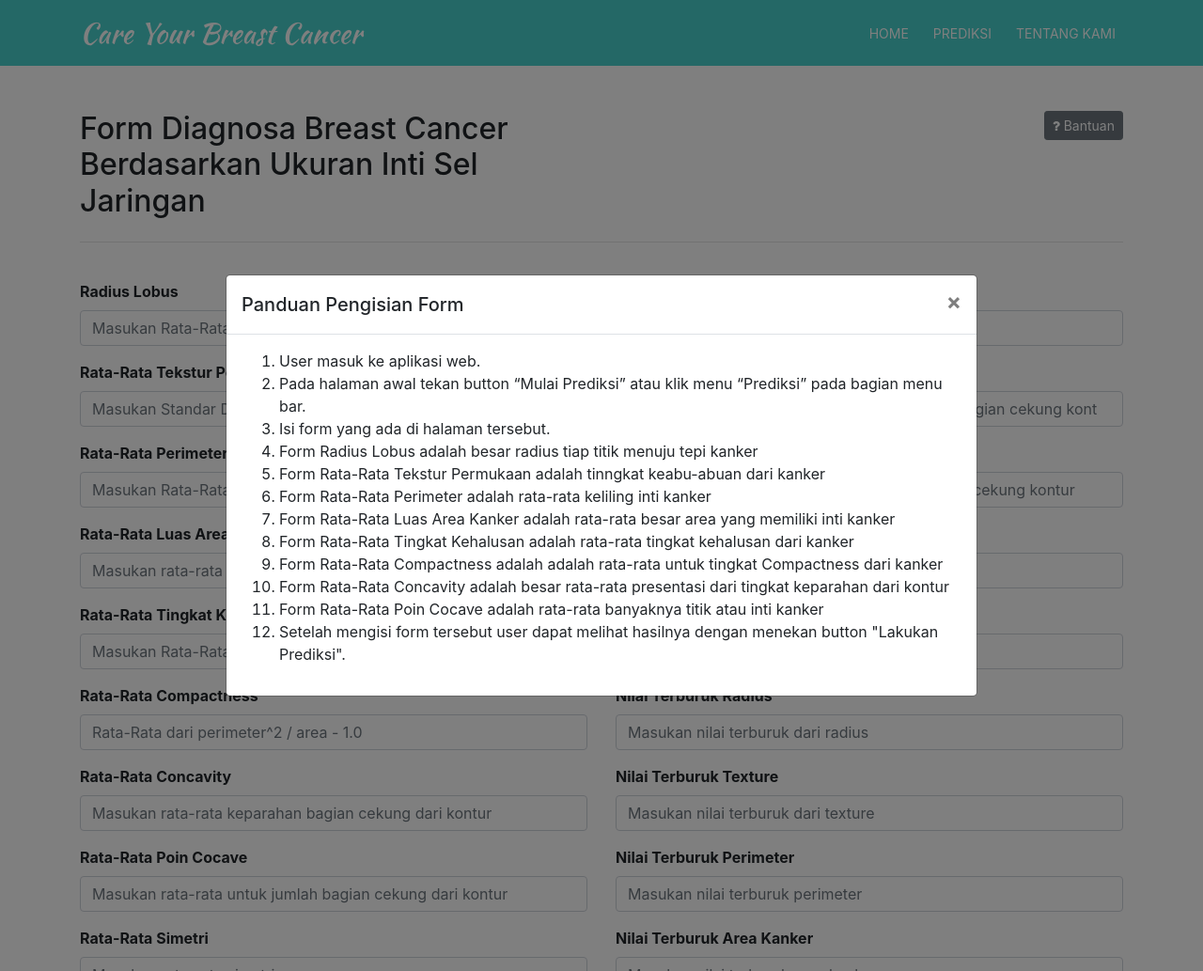
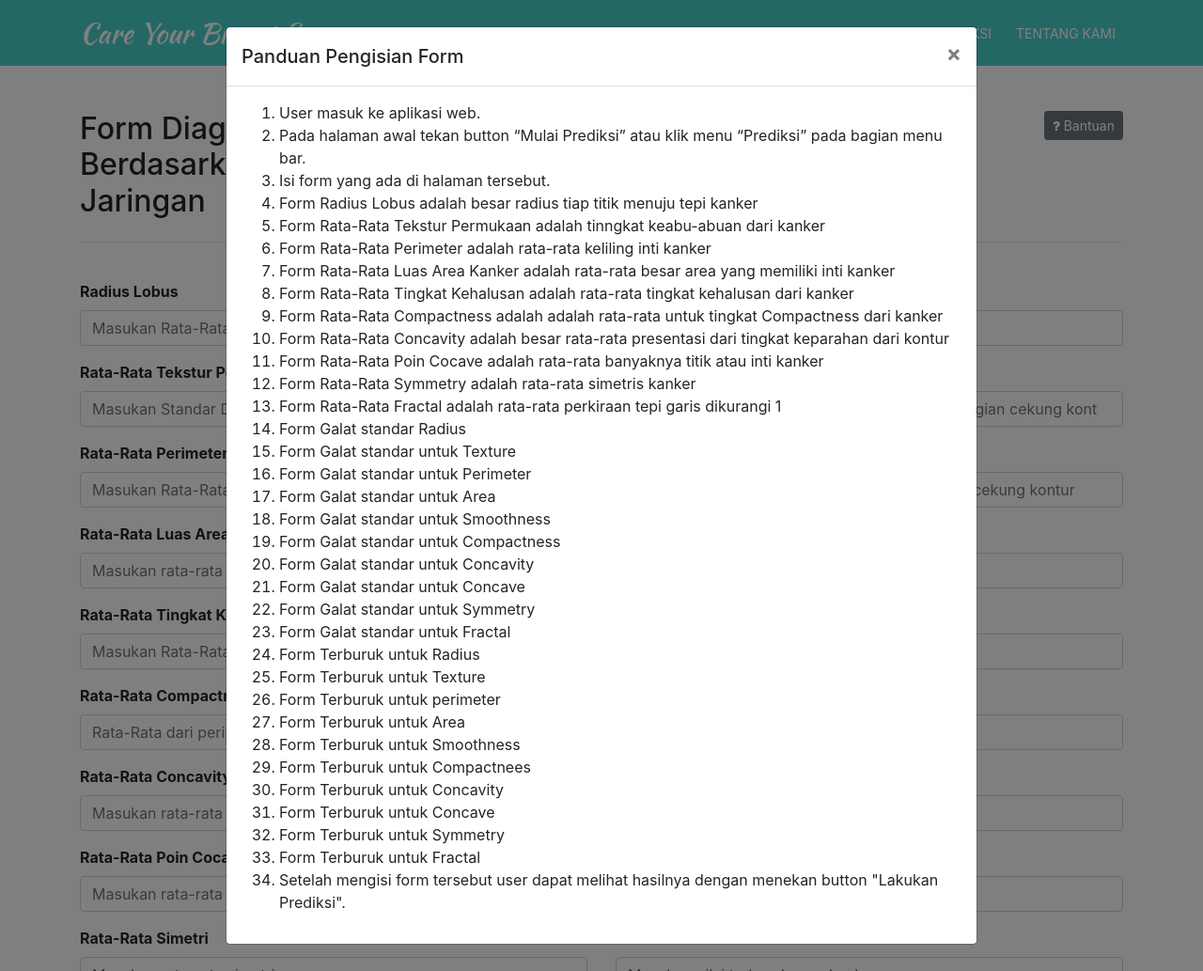
Before and after one commit to ifs19017/Clustering-PM, a Flask app: page /form_predict in a window 1280 px wide, after a click on "Bantuan". Shown: the whole page at 94% size. Run offline with Flask 2, Linux system fonts and the light colour scheme; parts of the project's set-up code (start-up, migrations or seed data) failed here and were passed over; some libraries are stand-ins or nearby versions.

Commit message:
Add files via upload

```diff
--- a/App Project/templates/predict.html
+++ b/App Project/templates/predict.html
@@ -80,6 +80,28 @@
                 <li>Form Rata-Rata Compactness adalah adalah rata-rata untuk tingkat Compactness dari kanker </li>
                 <li>Form Rata-Rata Concavity adalah besar rata-rata presentasi dari tingkat keparahan dari kontur</li>
                 <li>Form Rata-Rata Poin Cocave adalah rata-rata banyaknya titik atau inti kanker   </li>
+                <li>Form Rata-Rata Symmetry adalah rata-rata simetris kanker</li>
+                <li>Form Rata-Rata Fractal adalah rata-rata perkiraan tepi garis dikurangi 1</li>
+                <li>Form Galat standar Radius </li>
+                <li>Form Galat standar untuk Texture</li>
+                <li>Form Galat standar untuk Perimeter</li>
+                <li>Form Galat standar untuk Area</li>
+                <li>Form Galat standar untuk Smoothness</li>
+                <li>Form Galat standar untuk Compactness</li>
+                <li>Form Galat standar untuk Concavity</li>
+                <li>Form Galat standar untuk Concave</li>
+                <li>Form Galat standar untuk Symmetry</li>
+                <li>Form Galat standar untuk Fractal</li>
+                <li>Form Terburuk untuk Radius</li>
+                <li>Form Terburuk untuk Texture</li>
+                <li>Form Terburuk untuk perimeter</li>
+                <li>Form Terburuk untuk Area</li>
+                <li>Form Terburuk untuk Smoothness</li>
+                <li>Form Terburuk untuk Compactnees</li>
+                <li>Form Terburuk untuk Concavity</li>
+                <li>Form Terburuk untuk Concave</li>
+                <li>Form Terburuk untuk Symmetry</li>
+                <li>Form Terburuk untuk Fractal</li>
                 <li>Setelah mengisi form tersebut user dapat melihat hasilnya dengan menekan button "Lakukan Prediksi".</li>
               </ol>
 
@@ -271,12 +293,7 @@
           </div>
 
           <div class="link col-3">
-            <p class="fs-5"> <b>TAUTAN</b></p>
-            <ul class="list-unstyled d-flex flex-column justify-content-center fs-6">
-              <li><a class="" href="/">Beranda</a></li>
-              <li><a class="" href="/form_predict">Prediksi</a></li>
-              <li><a class="" href="/about">Tentang Kami</a></li>
-            </ul>
+
           </div>
 
           <div class="contact-information col-4">
```
Also changed, not shown: App Project/templates/about.html (+1 -6 lines), App Project/templates/home.html (+1 -6 lines), App Project/templates/result_predict.html (+1 -6 lines).
